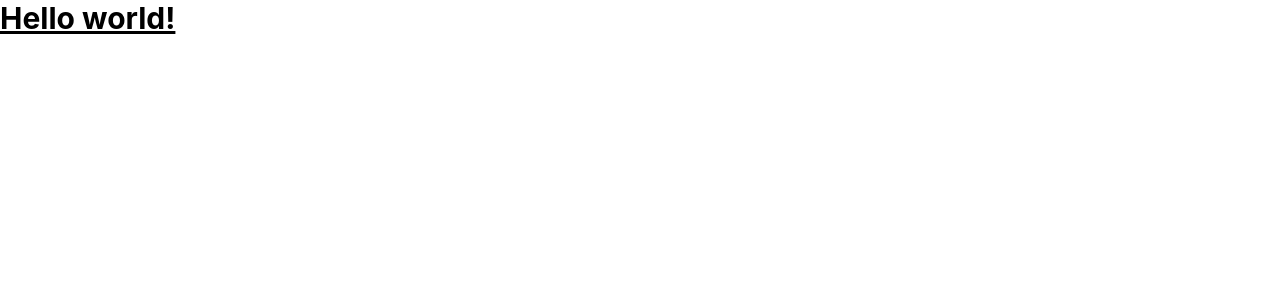
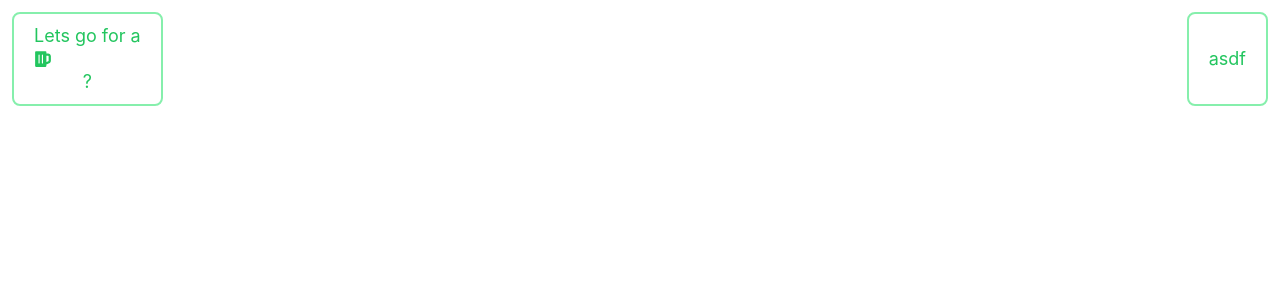
Before and after one commit to JacobiClark/jacobicstw, a Next.js app: page / in a window 1280 px wide. Shown: the top 300 px of the page. Built offline with nearby package versions, Linux system fonts and the light colour scheme.

Commit message:
this is where I get the script in head issue

```diff
--- /dev/null
+++ b/components/Layout.js
@@ -0,0 +1,10 @@
+import Navbar from "./Navbar";
+
+export default function Layout({ children }) {
+  return (
+    <>
+      <Navbar />
+      <main>{children}</main>
+    </>
+  );
+}
--- /dev/null
+++ b/components/Navbar.js
@@ -0,0 +1,39 @@
+import { useState } from "react";
+import { useTheme } from "next-themes";
+import { BsEmojiSunglassesFill, FaBeer } from "react-icons/fa";
+
+const toggleDarkMode = (event) => {
+  enabled;
+  switchTheme();
+};
+const switchTheme = () => {
+  const newTheme = theme === "light" ? "dark" : "light";
+  setTheme(newTheme);
+};
+
+export default function Navbar() {
+  const [enabled, setEnabled] = useState(false);
+  const { theme, setTheme } = useTheme();
+
+  return (
+    <div className="flex justify-between w-full p-3">
+      <button
+        onClick={switchTheme}
+        type="button"
+        className="p-2 pl-5 pr-5 text-lg text-green-500 bg-transparent bg-blue-700 border-2 border-green-300 rounded-lg dark:bg-blue-40 dark:border-hover:bg-green-500 hover:text-gray-100 dark:text-white"
+      >
+        <h3>
+          Lets go for a <FaBeer />?
+        </h3>
+      </button>
+      <h3></h3>
+      <button
+        onClick={switchTheme}
+        type="button"
+        className="p-2 pl-5 pr-5 text-lg text-green-500 bg-transparent border-2 border-green-300 rounded-lg hover:bg-green-500 hover:text-gray-100 dark:text-white"
+      >
+        asdf
+      </button>
+    </div>
+  );
+}
--- a/pages/_app.js
+++ b/pages/_app.js
@@ -1,7 +1,15 @@
-import '../styles/globals.css'
+import "../styles/globals.css";
+import { ThemeProvider } from "next-themes";
+import Layout from "../components/Layout";
 
 function MyApp({ Component, pageProps }) {
-  return <Component {...pageProps} />
+  return (
+    <ThemeProvider attribute="class">
+      <Layout>
+        <Component {...pageProps} />
+      </Layout>
+    </ThemeProvider>
+  );
 }
 
-export default MyApp
+export default MyApp;
--- a/pages/index.js
+++ b/pages/index.js
@@ -4,9 +4,5 @@ import styles from "../styles/Home.module.css";
 import React, { useState, useEffect } from "react";
 
 export default function Home() {
-  useEffect(() => {
-    document.querySelector("body").classList.add("dark");
-  });
-
-  return <h1 className="text-3xl font-bold underline">Hello world!</h1>;
+  return <div></div>;
 }
--- a/tailwind.config.js
+++ b/tailwind.config.js
@@ -7,4 +7,5 @@ module.exports = {
     extend: {},
   },
   plugins: [],
+  darkMode: "class",
 };
```
Also changed, not shown: package.json (+5 -2 lines), 1 other file (tests, documents, lock files or other folders).
